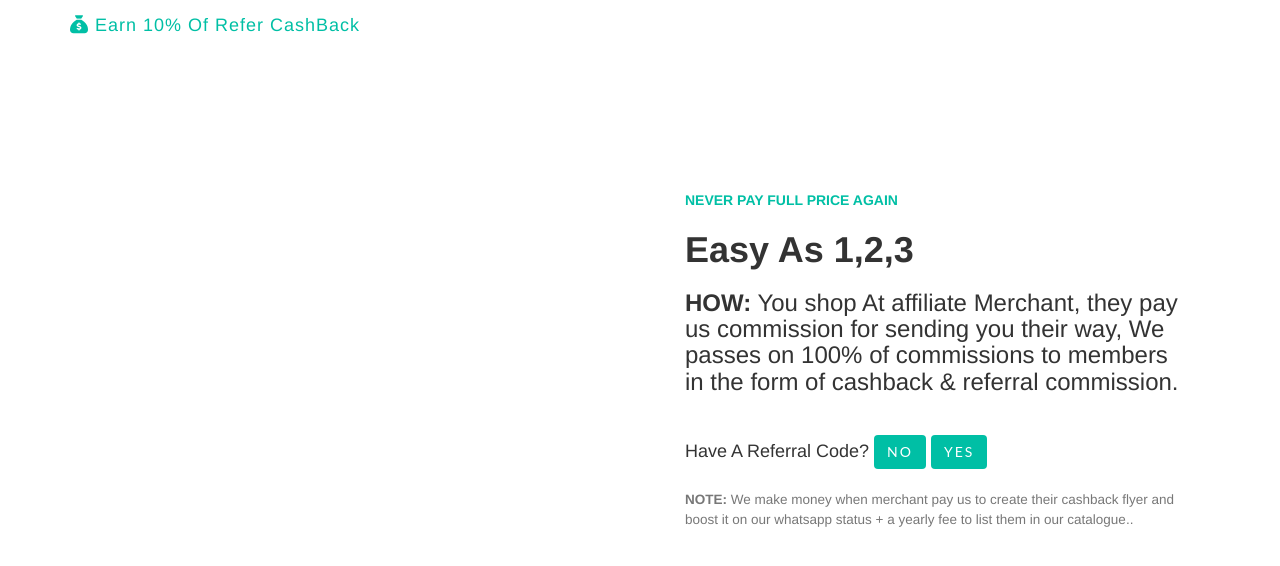
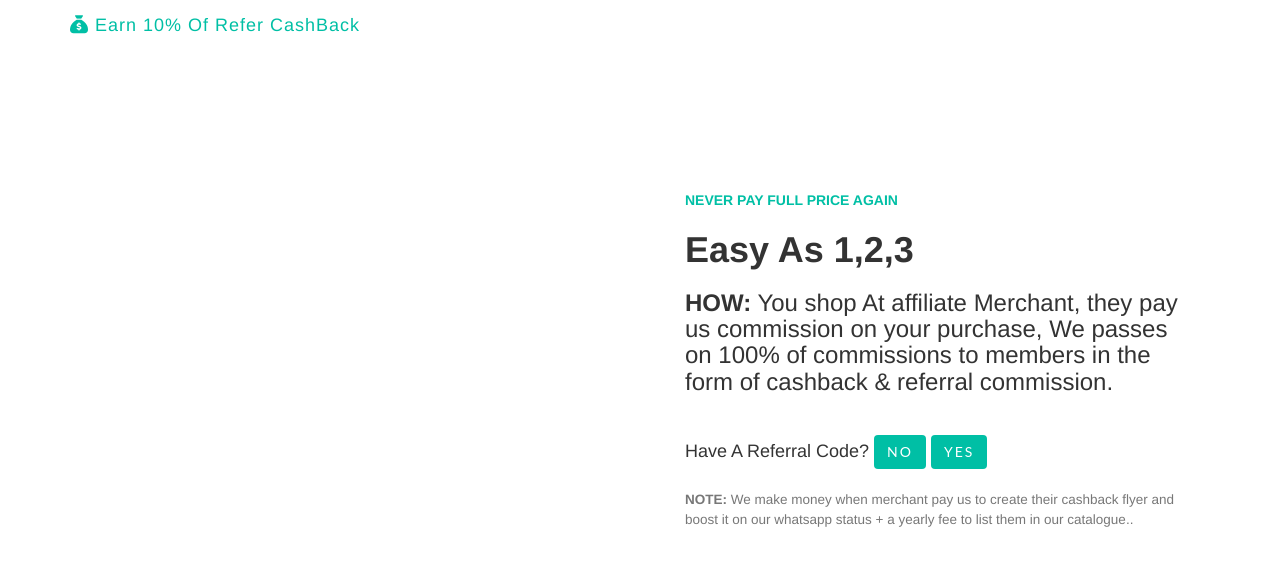
Before and after one commit to allpreegroup/allpreegroup.github.io, a Jekyll site: the page built from index.html, in a window 1280 px wide. Shown: the top 566 px of the page. Built offline with Jekyll 4.4.1, drawn with Linux system fonts in a browser that asks for light colours; nearby versions of some CDN libraries.

Commit message:
Update homepage3.html

```diff
--- a/_includes/homepage3.html
+++ b/_includes/homepage3.html
@@ -12,7 +12,7 @@
 			       <p><strong>NEVER PAY FULL PRICE AGAIN</strong></p>
 			       <h1><strong>Easy As 1,2,3</strong></h1>
 
-			       <h3><b>HOW:</b> You shop At affiliate Merchant, they pay us commission for sending you their way, We passes on 100% of commissions to members in the form of cashback & referral commission.</h3>
+			       <h3><b>HOW:</b> You shop At affiliate Merchant, they pay us commission on your purchase, We passes on 100% of commissions to members in the form of cashback & referral commission.</h3>
 
 				       <br>
                                            <H4>Have A Referral Code? </4>
```
